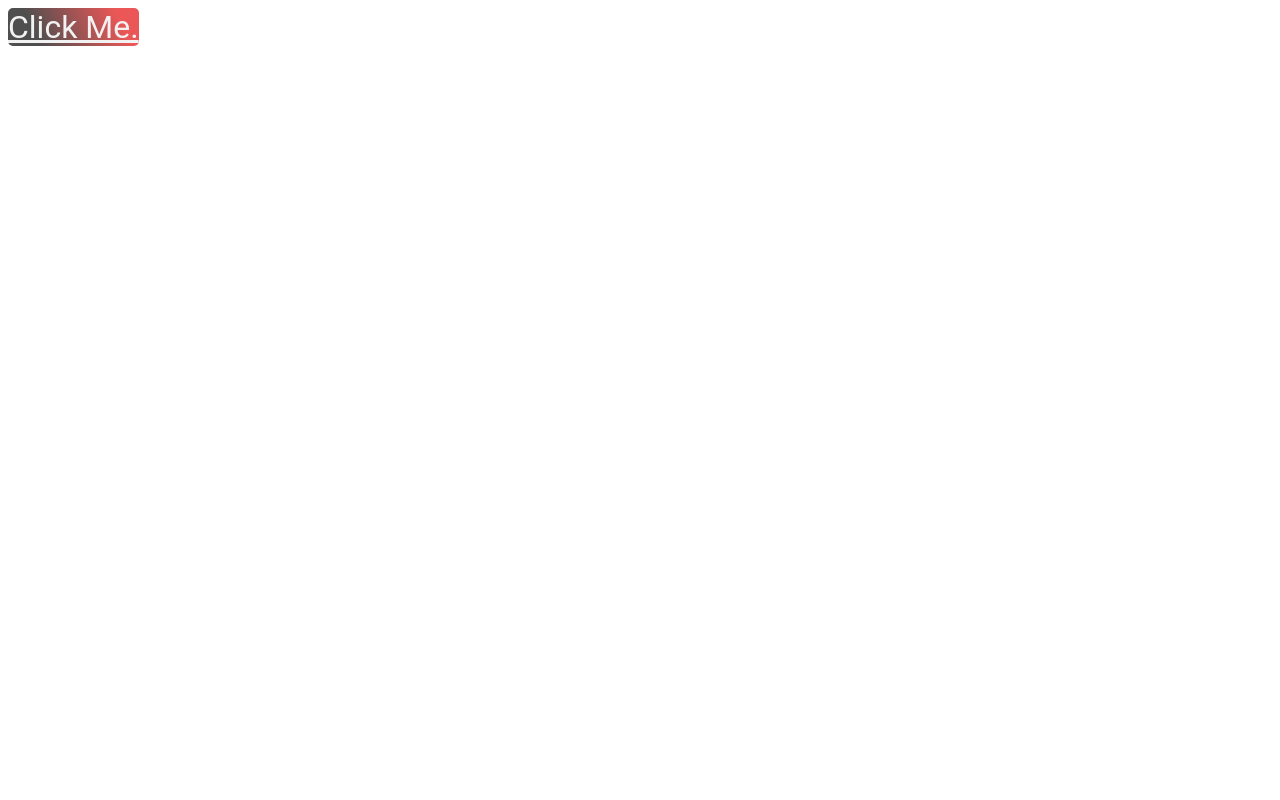
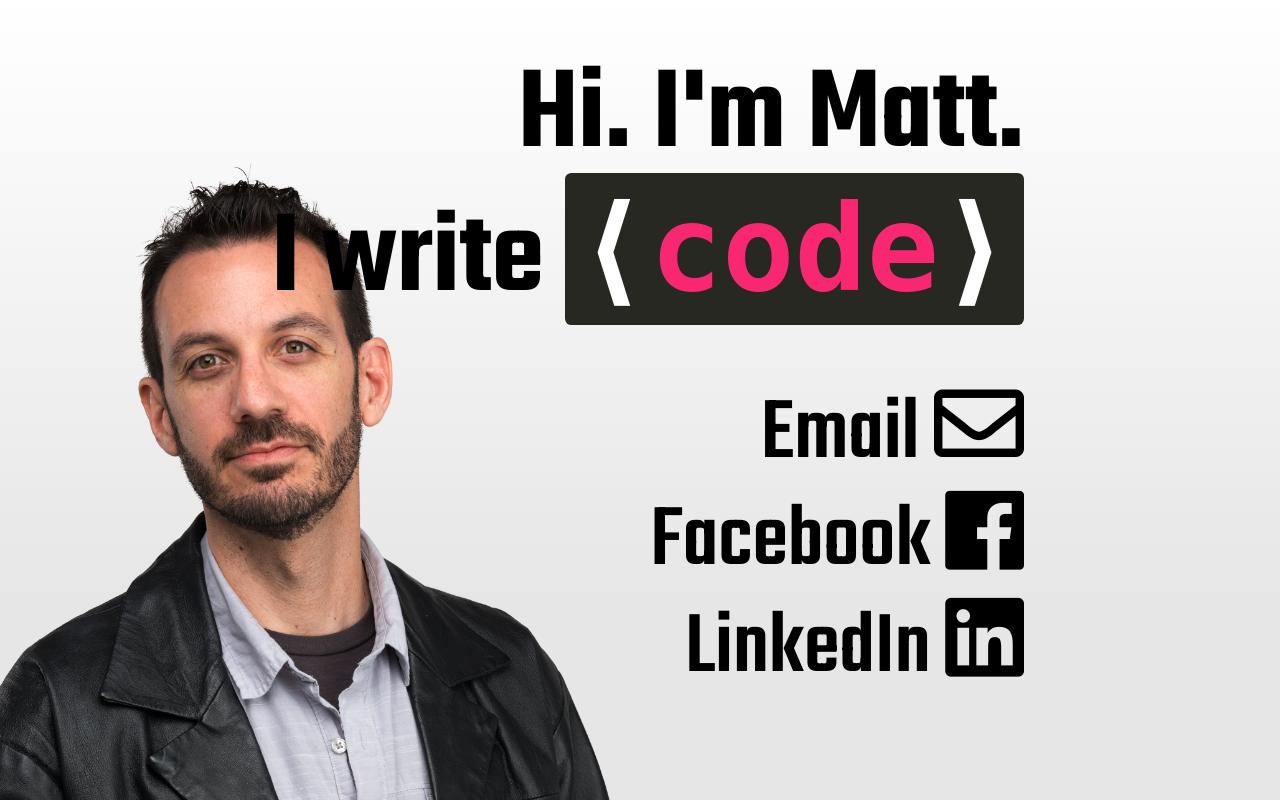
Before and after one commit to mhigley/whprojects, a PHP site: page / in a window 1280 px wide. Run offline with PHP 8.4, Linux system fonts and the light colour scheme; some libraries are stand-ins or nearby versions.

Commit message:
updating portfoliio

```diff
--- a/mar09/css/style.scss
+++ b/mar09/css/style.scss
@@ -173,6 +173,10 @@ i {
     }
 }
 
+@media print {
+    nav {display: none;}
+}
+
 // @keyframes copy {
 //     from {
 //         bottom: -50px;
--- a/portfolio/css/style.css
+++ b/portfolio/css/style.css
@@ -1,13 +1,70 @@
-.btn {
-  background: linear-gradient(64.16deg, #4F4F4F 21.8%, #EB5757 83.65%);
-  border-radius: 5px;
-  /* Click here. */
-  font-family: Roboto;
-  font-style: normal;
-  font-weight: normal;
-  line-height: normal;
-  font-size: 32px;
-  text-align: center;
-  color: #F2F2F2;
+@import url("https://fonts.googleapis.com/css?family=Inconsolata:400,700|Teko:300,400,500,600,700");
+@import url("https://use.fontawesome.com/releases/v5.0.8/css/all.css");
+html, body {
+  height: 100%;
+  margin: 0;
+  padding: 2vw 10vw;
+  box-sizing: border-box;
+}
+
+body {
+  background-image: url("../img/matthew-higley.png"), linear-gradient(to top, #e6e6e6 25%, rgba(250, 250, 250, 0));
+  background-repeat: no-repeat, repeat;
+  background-size: 50%;
+  background-position: left bottom;
+  font-family: 'Teko', -apple-system, BlinkMacSystemFont, 'Segoe UI', Roboto, Oxygen, Ubuntu, Cantarell, 'Open Sans', 'Helvetica Neue', sans-serif;
+  text-align: right;
+  font-size: 40px;
+  font-weight: 600;
+}
+
+@media screen and (min-width: 25em) {
+  html {
+    font-size: calc( 40px + (60 - 40) * (100vw - 400px) / (1200 - 400));
+  }
+}
+
+@media screen and (min-width: 75em) {
+  html {
+    font-size: 60px;
+  }
+}
+
+a {
+  color: inherit;
+  text-decoration: none;
+  transition: color 200ms;
+}
+
+a:hover {
+  color: #f92672;
+  cursor: pointer;
+}
+
+span {
+  font-family: 'Iconsolata', monospace;
+  background-color: #272822;
+  border-radius: .5vw;
+  color: #f92672;
+  padding: .5vw 1vw;
+}
+
+span b {
+  color: white;
+}
+
+p {
+  font-size: 2rem;
+  margin: 0;
+  line-height: 1.1;
+}
+
+#contact {
+  padding-top: 4vw;
+}
+
+#contact p {
+  font-size: 1.5rem;
+  font-weight: 500;
 }
 /*# sourceMappingURL=style.css.map */
--- a/portfolio/css/style.scss
+++ b/portfolio/css/style.scss
@@ -1,29 +1,57 @@
-.btn {
+@import url('https://fonts.googleapis.com/css?family=Inconsolata:400,700|Teko:300,400,500,600,700');
+@import url('https://use.fontawesome.com/releases/v5.0.8/css/all.css');
 
-// position: absolute;
-// width: 251px;
-// height: 69px;
-// left: 612px;
-// top: 721px;
+html, body {
+    height: 100%;
+    margin: 0;
+    padding: 2vw 10vw;
+    box-sizing: border-box;
+}
+body {
+    background-image: url('../img/matthew-higley.png'), linear-gradient(to top, hsla(0, 0%, 90%, 1) 25%, hsla(0, 0%, 98%, 0));
+    background-repeat: no-repeat, repeat;
+    background-size: 50%;
+    background-position: left bottom;
+    font-family: 'Teko', -apple-system, BlinkMacSystemFont, 'Segoe UI', Roboto, Oxygen, Ubuntu, Cantarell, 'Open Sans', 'Helvetica Neue', sans-serif;
+    text-align: right;
+    font-size: 40px;
+    font-weight: 600;
+}
+@media screen and (min-width: 25em){
+    html { font-size: calc( 40px + (60 - 40) * (100vw - 400px) / (1200 - 400) ); }
+}
+@media screen and (min-width: 75em){
+    html {font-size: 60px;}
+}
+a {
+    color: inherit;
+    text-decoration: none;
+    transition: color 200ms;
+    &:hover {
+        color: #f92672;
+        cursor: pointer;
+    }
+}
+span {
+    font-family: 'Iconsolata', monospace;
+    background-color: #272822;
+    border-radius: .5vw;
+    color: #f92672;
+    padding: .5vw 1vw;
+    b {
+        color: white;
+    }
+}
 
-background: linear-gradient(64.16deg, #4F4F4F 21.8%, #EB5757 83.65%);
-border-radius: 5px;
-
-
-/* Click here. */
-
-// position: absolute;
-// width: 183px;
-// height: 30px;
-// left: 644px;
-// top: 742px;
-
-font-family: Roboto;
-font-style: normal;
-font-weight: normal;
-line-height: normal;
-font-size: 32px;
-text-align: center;
-
-color: #F2F2F2;
+p {
+    font-size: 2rem;
+    margin: 0;
+    line-height: 1.1;
 }
+#contact {
+    padding-top: 4vw;
+    p {
+        font-size: 1.5rem;
+        font-weight: 500;
+    }
+}
--- a/portfolio/index.html
+++ b/portfolio/index.html
@@ -9,7 +9,17 @@
 </head>
 <body>
 
-    <a class="btn" href="#">Click Me.</a>
+    <section id="bio">
+        <p>Hi. I'm Matt.</p>
+    </section>
+    <section id="about">
+        <p>I write <span><b>&langle;</b>code<b>&rangle;</b></span></p>
+    </section>
+    <section id="contact">
+        <p>Email <a href="mailto:mhigley@bitwiseindustries.com"><i class="far fa-envelope"></i></a></p>
+        <p>Facebook <a href="#"><i class="fab fa-facebook"></i></a></p>
+        <p>LinkedIn <a href="#"><i class="fab fa-linkedin"></i></a></p>
+    </section>
 
 </body>
 </html>
```
Also changed, not shown: portfolio/img/matthew-higley.png (added), 1 other file.
